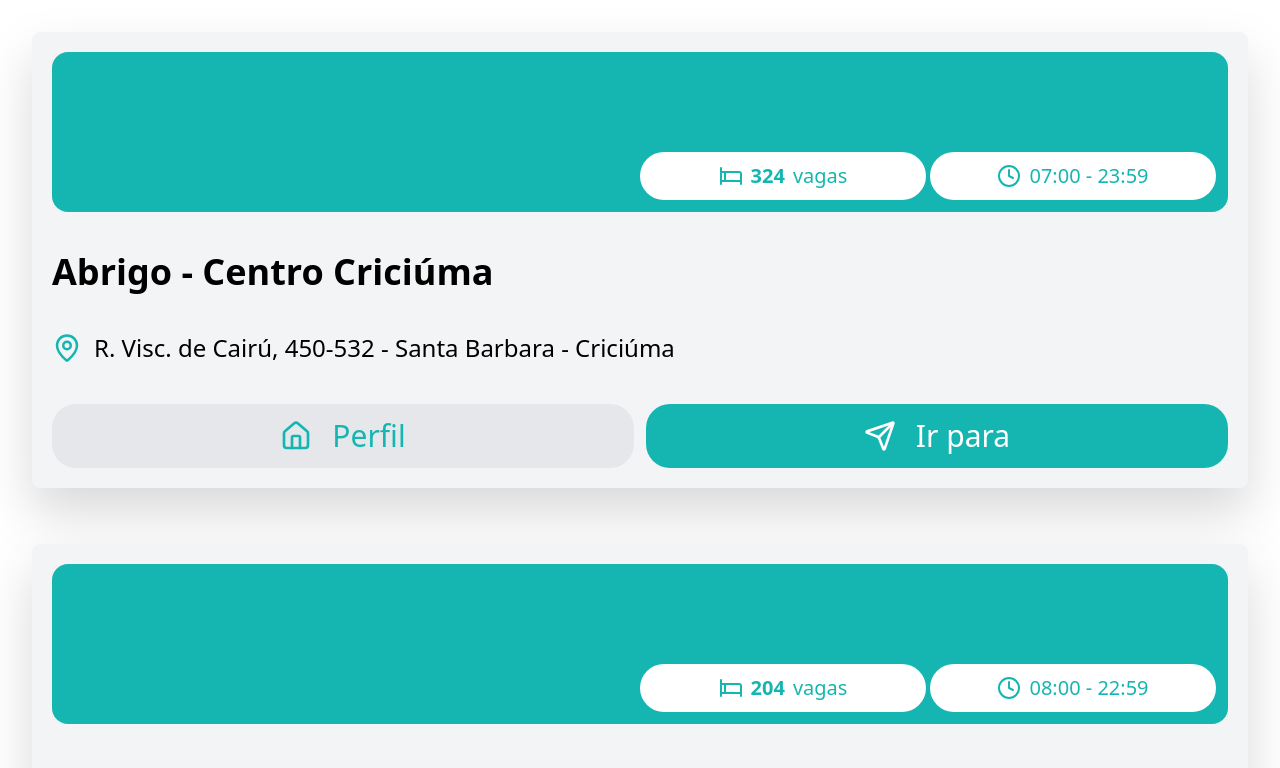
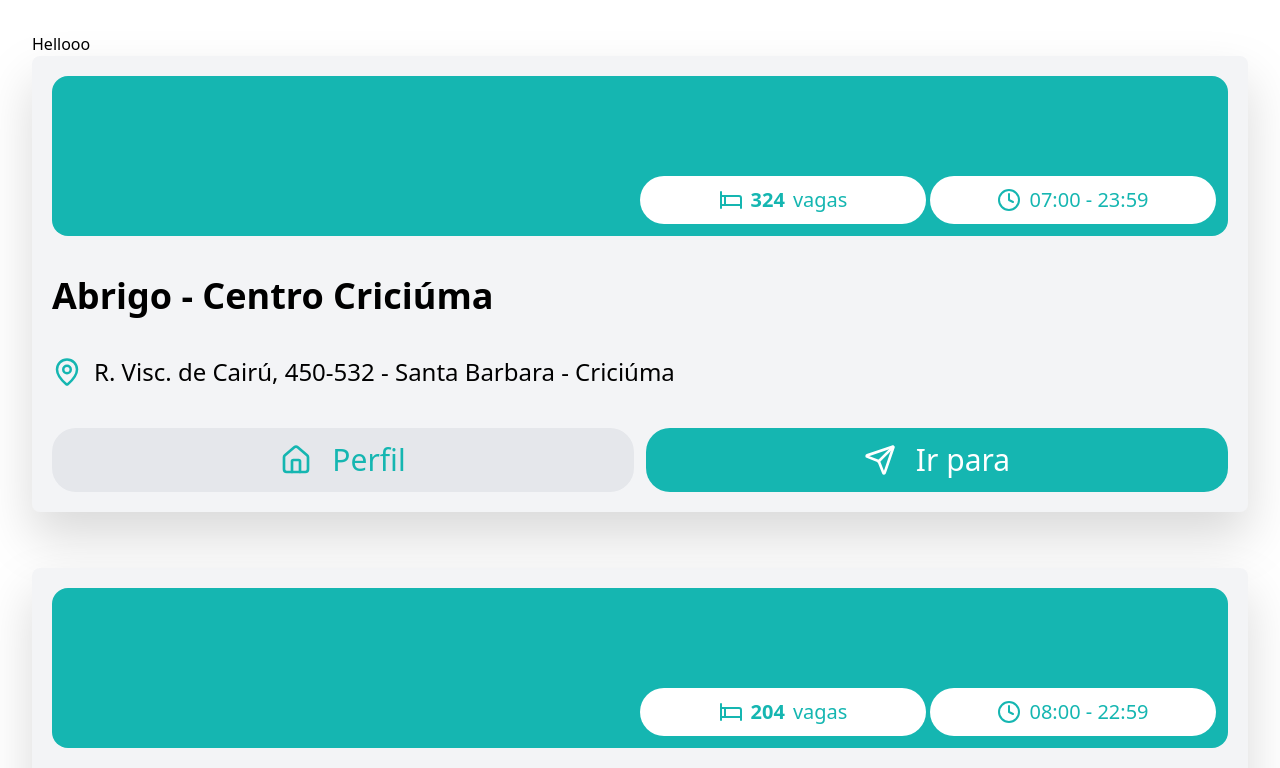
Before and after one commit to BernardoSsilva/HackathonKipper_FrontEnd, a React (Vite) app: page / in a window 1280 px wide. Shown: the top 768 px of the page. Built offline with nearby package versions, Linux system fonts and the light colour scheme.

Commit message:
:sparkles: feat: Construção layout

```diff
--- a/src/Router.tsx
+++ b/src/Router.tsx
@@ -1,11 +1,12 @@
 import { Routes, Route } from 'react-router-dom'
 import Home from './home'
 import DescriptionShelter from './[id]/descriptionShelter'
+import DefaultLayout from './layout'
 
 export function Router() {
   return (
     <Routes>
-      <Route path="/">{/*Nós estamos envolvendo todas as rotas neste Route. Apliquei a / porque eu quero aplicar esse layout em todas as rotas. Assim, suponhamos que temos uma rota /admin e aplicamos o DefaultLayout nela. Desse modo, nós estamos passado o layout para todas as rotas que começam com /admin. Além disso, se tivermos rotas por dentro desta, todas elas começaram por /admin. Exemplo: /admin/products, pois uma é filha da outra*/}
+      <Route path="/" element={<DefaultLayout/>}>{/*Nós estamos envolvendo todas as rotas neste Route. Apliquei a / porque eu quero aplicar esse layout em todas as rotas. Assim, suponhamos que temos uma rota /admin e aplicamos o DefaultLayout nela. Desse modo, nós estamos passado o layout para todas as rotas que começam com /admin. Além disso, se tivermos rotas por dentro desta, todas elas começaram por /admin. Exemplo: /admin/products, pois uma é filha da outra*/}
         <Route path="/" element={<Home />} /> {/*Nesse caso, como queremos que o usuário não digite nada, ou seja, caia direto na Home, colocamos/. O element é o componente dessa rota */}
         <Route path="/descriptionShelter" element={<DescriptionShelter />} />
       </Route>
--- /dev/null
+++ b/src/components/header.tsx
@@ -0,0 +1,5 @@
+export default function Header(){
+  return(
+    <h1>Hellooo</h1>
+  )
+}
--- /dev/null
+++ b/src/layout.tsx
@@ -0,0 +1,11 @@
+import { Outlet } from "react-router-dom";
+import Header from "./components/header";
+
+export default function DefaultLayout(){
+  return(
+    <main>
+      <Header/>
+      <Outlet/>
+    </main>
+  )
+}
```
